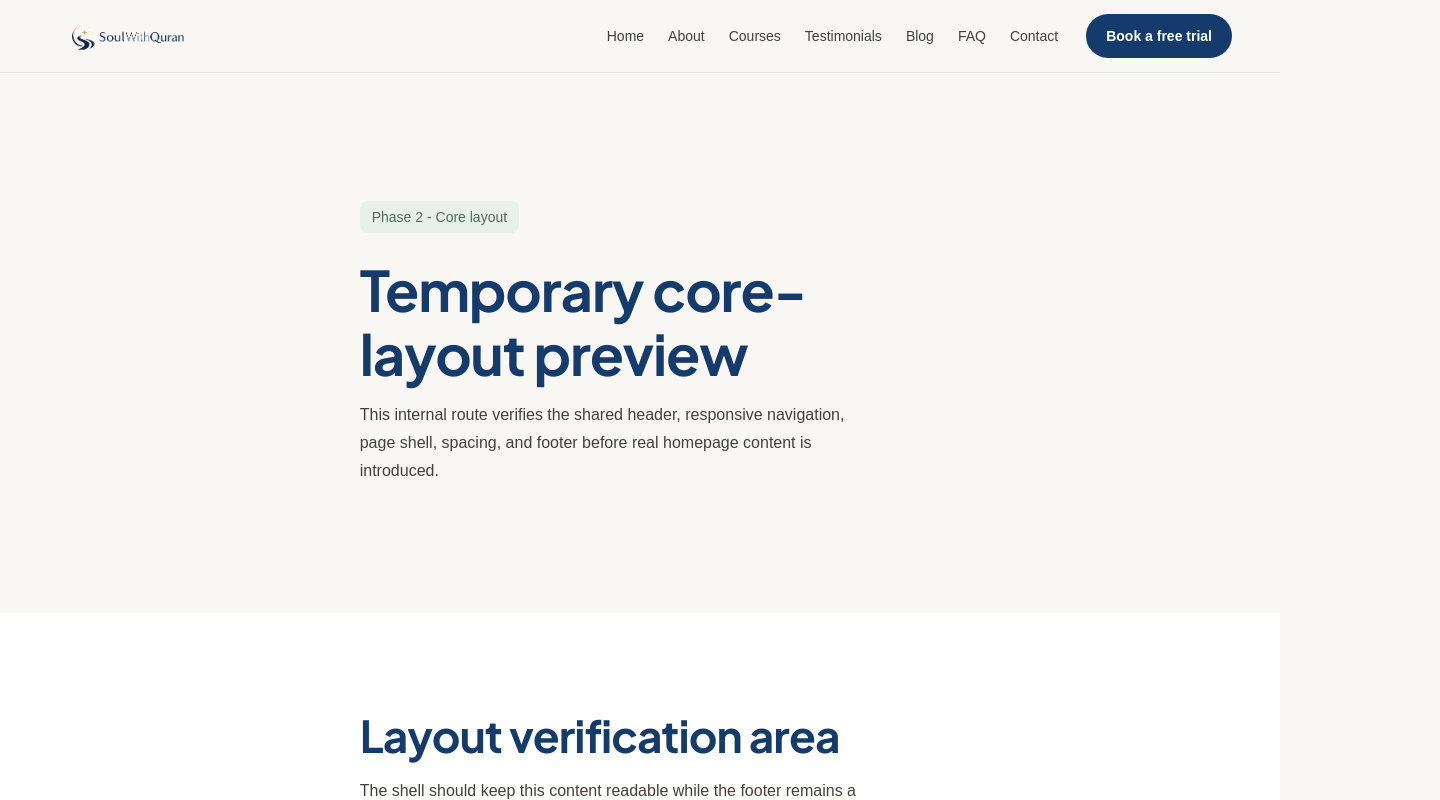
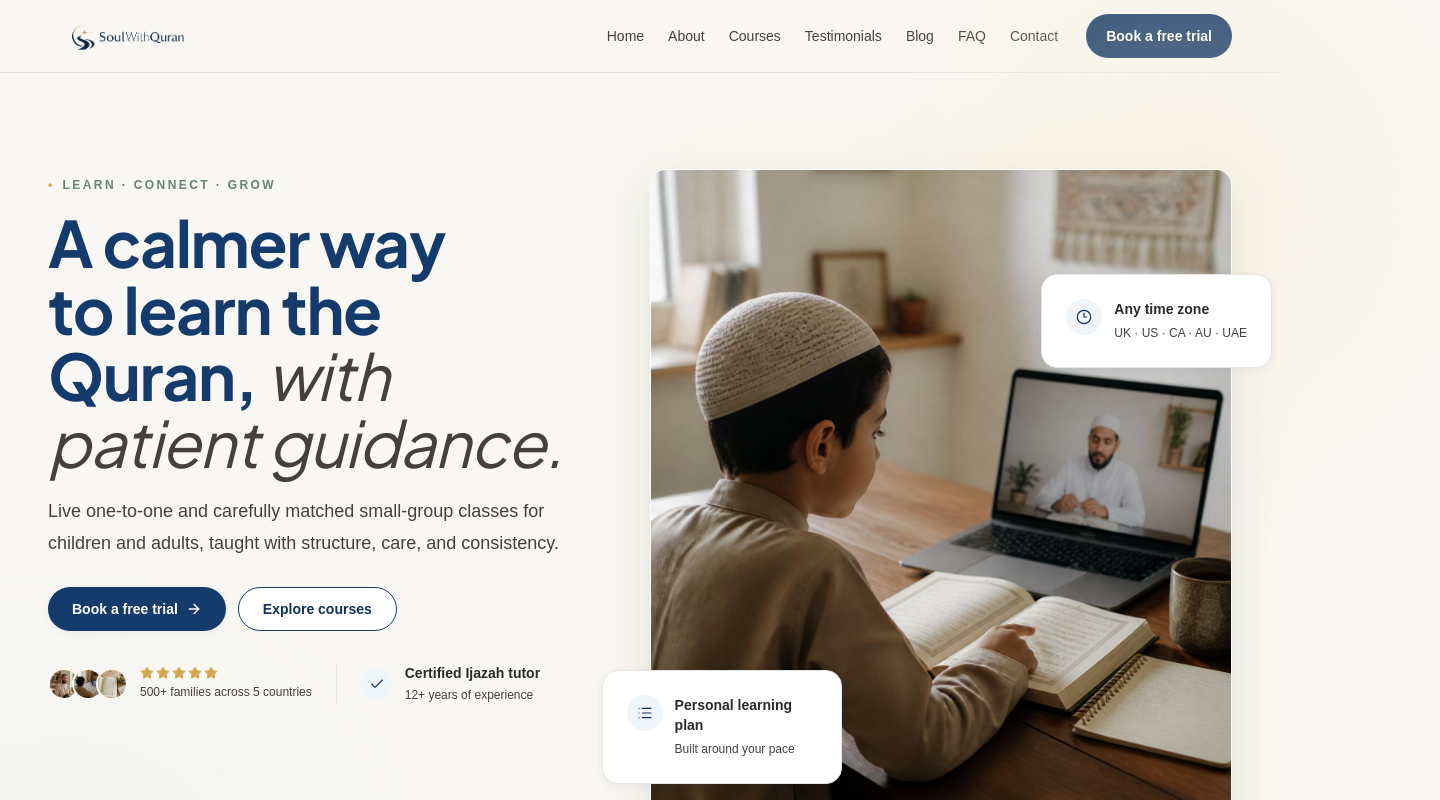
Before and after one commit to faisaldev5/soul-with-quran, a Next.js app: page / in a window 1280 px wide. Shown: the top 800 px of the page, 1440 px wide, since content can reach past the window. Built offline with nearby package versions, Linux system fonts and the light colour scheme.

Commit message:
feat: implement SoulWithQuran homepage hero

```diff
--- a/src/app/page.tsx
+++ b/src/app/page.tsx
@@ -1,51 +1,5 @@
-import { Badge } from "@/components/ui/badge";
-import { Card } from "@/components/ui/card";
-import { Container } from "@/components/ui/container";
-import { Section } from "@/components/ui/section";
-import { SectionHeading } from "@/components/ui/section-heading";
+import { HomeHero } from "@/components/sections/home-hero";
 
 export default function Home() {
-  return (
-    <>
-      <Section aria-labelledby="layout-preview-heading">
-        <Container>
-          <div className="mx-auto max-w-supporting space-y-6">
-            <Badge variant="sage">Phase 2 - Core layout</Badge>
-            <SectionHeading
-              heading="Temporary core-layout preview"
-              description="This internal route verifies the shared header, responsive navigation, page shell, spacing, and footer before real homepage content is introduced."
-              level="h1"
-              id="layout-preview-heading"
-            />
-          </div>
-        </Container>
-      </Section>
-
-      <Section
-        aria-labelledby="layout-verification-heading"
-        spacing="compact"
-        surface="white"
-      >
-        <Container>
-          <div className="mx-auto max-w-supporting space-y-8">
-            <SectionHeading
-              heading="Layout verification area"
-              description="The shell should keep this content readable while the footer remains a calm, structured endpoint at every viewport."
-              id="layout-verification-heading"
-            />
-            <Card as="article">
-              <div className="space-y-4">
-                <h2>Shared structure is ready for review</h2>
-                <ul className="space-y-3 text-base leading-7 text-text-secondary">
-                  <li>Sticky header alignment and primary navigation.</li>
-                  <li>Keyboard-accessible mobile navigation and skip link.</li>
-                  <li>Responsive footer groups and legal-link placement.</li>
-                </ul>
-              </div>
-            </Card>
-          </div>
-        </Container>
-      </Section>
-    </>
-  );
+  return <HomeHero />;
 }
--- a/src/components/layout/mobile-navigation.tsx
+++ b/src/components/layout/mobile-navigation.tsx
@@ -1,6 +1,8 @@
 "use client";
 
 import Link from "next/link";
+import { Menu, X } from "lucide-react";
+import { createPortal } from "react-dom";
 import { useCallback, useEffect, useRef, useState } from "react";
 
 import { buttonClassName } from "@/components/ui/button";
@@ -77,7 +79,7 @@ export function MobileNavigation() {
       <button
         ref={menuButtonRef}
         type="button"
-        className="inline-flex min-h-11 min-w-11 items-center justify-center rounded-medium border border-border bg-surface text-primary-700 lg:hidden"
+        className="relative z-header inline-flex min-h-11 min-w-11 shrink-0 items-center justify-center rounded-medium border border-border bg-surface text-primary-700 lg:hidden"
         aria-controls={mobileMenuId}
         aria-expanded={isOpen}
         aria-label={
@@ -85,36 +87,22 @@ export function MobileNavigation() {
         }
         onClick={() => setIsOpen((open) => !open)}
       >
-        <span aria-hidden="true" className="relative size-5">
-          <span
-            className={cn(
-              "absolute left-0 top-1 h-0.5 w-5 rounded-full bg-current transition-[transform,top] duration-toggle ease-swq-out motion-reduce:transition-none",
-              isOpen && "top-1/2 -translate-y-1/2 rotate-45",
+        {isOpen ? (
+          <X aria-hidden="true" className="size-5" strokeWidth={2} />
+        ) : (
+          <Menu aria-hidden="true" className="size-5" strokeWidth={2} />
         )}
-          />
-          <span
-            className={cn(
-              "absolute left-0 top-1/2 h-0.5 w-5 -translate-y-1/2 rounded-full bg-current transition-[opacity,transform] duration-toggle ease-swq-out motion-reduce:transition-none",
-              isOpen && "scale-x-0 opacity-0",
-            )}
-          />
-          <span
-            className={cn(
-              "absolute bottom-1 left-0 h-0.5 w-5 rounded-full bg-current transition-[bottom,transform] duration-toggle ease-swq-out motion-reduce:transition-none",
-              isOpen && "bottom-1/2 -translate-y-1/2 -rotate-45",
-            )}
-          />
-        </span>
       </button>
 
-      {isOpen ? (
+      {isOpen && typeof document !== "undefined"
+        ? createPortal(
             <div
               ref={panelRef}
               id={mobileMenuId}
               role="dialog"
               aria-label="Mobile navigation"
               aria-modal="true"
-          className="fixed inset-x-0 bottom-0 top-18 z-menu overflow-y-auto border-t border-border bg-background lg:hidden"
+              className="fixed inset-x-0 bottom-0 top-18 z-dialog isolate overflow-y-auto overscroll-contain border-t border-border bg-background shadow-overlay lg:hidden"
             >
               <Container className="min-h-full py-4">
                 <nav aria-label="Mobile primary navigation" className="py-8">
@@ -141,8 +129,10 @@ export function MobileNavigation() {
                   </Link>
                 </nav>
               </Container>
-        </div>
-      ) : null}
+            </div>,
+            document.body,
+          )
+        : null}
     </>
   );
 }
--- /dev/null
+++ b/src/components/sections/home-hero.tsx
@@ -0,0 +1,222 @@
+import Image from "next/image";
+import { ArrowRight, Check, Clock3, List, Star } from "lucide-react";
+
+import { ButtonLink } from "@/components/ui/button";
+import { Card } from "@/components/ui/card";
+import { Container } from "@/components/ui/container";
+import { Section } from "@/components/ui/section";
+import { cn } from "@/lib/cn";
+
+import type { LucideIcon } from "lucide-react";
+
+const factCards = [
+  {
+    title: "Any time zone",
+    description: "UK · US · CA · AU · UAE",
+    icon: Clock3,
+  },
+  {
+    title: "Personal learning plan",
+    description: "Built around your pace",
+    icon: List,
+  },
+] as const;
+
+const proofAvatars = [
+  "/images/homepage/tutor-portrait.jpg",
+  "/images/homepage/child-learning-quran-online.jpg",
+  "/images/homepage/quran-study-desk.jpg",
+] as const;
+
+type FactCardProps = {
+  title: string;
+  description: string;
+  icon: LucideIcon;
+  className?: string;
+};
+
+function FactCard({
+  className,
+  description,
+  icon: Icon,
+  title,
+}: FactCardProps) {
+  return (
+    <Card
+      as="div"
+      className={cn("relative z-10 flex max-w-[15rem] gap-3 p-4", className)}
+    >
+      <span
+        aria-hidden="true"
+        className="flex size-9 shrink-0 items-center justify-center rounded-full bg-primary-50 text-primary-700"
+      >
+        <Icon className="size-4" strokeWidth={1.75} />
+      </span>
+      <div>
+        <p className="text-sm font-semibold leading-5 text-text-primary">
+          {title}
+        </p>
+        <p className="mt-1 text-xs leading-5 text-text-secondary">
+          {description}
+        </p>
+      </div>
+    </Card>
+  );
+}
+
+function HeroProof() {
+  return (
+    <div className="mt-8 flex flex-col gap-5 sm:flex-row sm:items-center sm:gap-6">
+      <div className="flex items-center gap-3">
+        <div
+          aria-hidden="true"
+          className="flex shrink-0 -space-x-2"
+        >
+          {proofAvatars.map((src) => (
+            <span
+              key={src}
+              className="relative size-8 overflow-hidden rounded-full border-2 border-background"
+            >
+              <Image
+                src={src}
+                alt=""
+                fill
+                sizes="32px"
+                className="object-cover"
+              />
+            </span>
+          ))}
+        </div>
+        <div>
+          <div
+            role="img"
+            aria-label="Five-star rating"
+            className="flex items-center gap-0.5 text-gold-500"
+          >
+            {Array.from({ length: 5 }, (_, index) => (
+              <Star
+                key={index}
+                aria-hidden="true"
+                className="size-3.5 fill-current"
+                strokeWidth={1.5}
+              />
+            ))}
+          </div>
+          <p className="mt-0.5 text-xs leading-5 text-text-secondary">
+            500+ families across 5 countries
+          </p>
+        </div>
+      </div>
+
+      <span aria-hidden="true" className="hidden h-10 w-px bg-border sm:block" />
+
+      <div className="flex items-center gap-3">
+        <span
+          aria-hidden="true"
+          className="flex size-8 shrink-0 items-center justify-center rounded-full bg-primary-50 text-primary-700"
+        >
+          <Check className="size-4" strokeWidth={1.75} />
+        </span>
+        <div>
+          <p className="text-sm font-semibold leading-5 text-text-primary">
+            Certified Ijazah tutor
+          </p>
+          <p className="mt-0.5 text-xs leading-5 text-text-secondary">
+            12+ years of experience
+          </p>
+        </div>
+      </div>
+    </div>
+  );
+}
+
+export function HomeHero() {
+  return (
+    <Section
+      aria-labelledby="home-hero-heading"
+      className="relative isolate overflow-visible"
+      spacing="compact"
+      withContainer={false}
+    >
+      <div
+        aria-hidden="true"
+        className="pointer-events-none absolute -right-40 -top-32 size-[32rem] rounded-full bg-gold-100/25 blur-3xl"
+      />
+      <div
+        aria-hidden="true"
+        className="pointer-events-none absolute -bottom-48 -left-40 size-[28rem] rounded-full bg-sage-100/25 blur-3xl"
+      />
+
+      <Container className="relative">
+        <div className="grid gap-10 lg:grid-cols-[minmax(0,0.96fr)_minmax(0,1.04fr)] lg:items-start lg:gap-12 xl:gap-16">
+          <div className="min-w-0 max-w-2xl lg:pt-2">
+            <p className="flex items-center gap-2 text-xs font-semibold uppercase tracking-[0.2em] text-sage-700">
+              <span aria-hidden="true" className="text-gold-500">
+                •
+              </span>
+              Learn · Connect · Grow
+            </p>
+            <h1
+              id="home-hero-heading"
+              className="mt-4 max-w-[13ch] text-balance text-[clamp(2.375rem,5vw,4.5rem)] leading-[1.04]"
+            >
+              A calmer way to learn the Quran,{" "}
+              <span className="font-normal italic text-text-secondary">
+                with patient guidance.
+              </span>
+            </h1>
+            <p className="mt-5 max-w-xl text-base leading-7 text-text-secondary sm:text-lg sm:leading-8">
+              Live one-to-one and carefully matched small-group classes for
+              children and adults, taught with structure, care, and consistency.
+            </p>
+            <div className="mt-7 flex flex-col gap-3 sm:flex-row">
+              <ButtonLink
+                href="/free-trial"
+                icon={<ArrowRight aria-hidden="true" className="size-4" />}
+                className="w-full px-6 shadow-small hover:shadow-hover sm:w-auto sm:min-w-[10.5rem]"
+              >
+                Book a free trial
+              </ButtonLink>
+              <ButtonLink
+                href="/courses"
+                variant="secondary"
+                className="w-full px-6 sm:w-auto sm:min-w-[9.75rem]"
+              >
+                Explore courses
+              </ButtonLink>
+            </div>
+            <HeroProof />
+          </div>
+
+          <div className="relative mx-auto w-full max-w-[38rem] overflow-visible lg:ml-auto">
+            <div
+              aria-hidden="true"
+              className="pointer-events-none absolute -inset-4 -z-10 rounded-large bg-gold-100/25 blur-2xl"
+            />
+            <div className="relative aspect-[5/6] overflow-hidden rounded-large border border-white/70 shadow-large">
+              <Image
+                src="/images/homepage/hero-online-quran-class.jpg"
+                alt="Learner studying the Quran during an online lesson"
+                fill
+                priority
+                sizes="(min-width: 1280px) 50vw, (min-width: 1024px) 52vw, (min-width: 768px) 70vw, 100vw"
+                className="object-cover object-center"
+              />
+            </div>
+
+            <div className="mt-4 grid gap-3 sm:grid-cols-2 lg:mt-0 lg:block">
+              <FactCard
+                {...factCards[0]}
+                className="lg:absolute lg:-right-8 lg:top-[14%] xl:-right-10 xl:top-[15%]"
+              />
+              <FactCard
+                {...factCards[1]}
+                className="lg:absolute lg:bottom-[10%] lg:-left-10 xl:bottom-[12%] xl:-left-12"
+              />
+            </div>
+          </div>
+        </div>
+      </Container>
+    </Section>
+  );
+}
```
Lines whose indentation alone changed are shown as unchanged.
